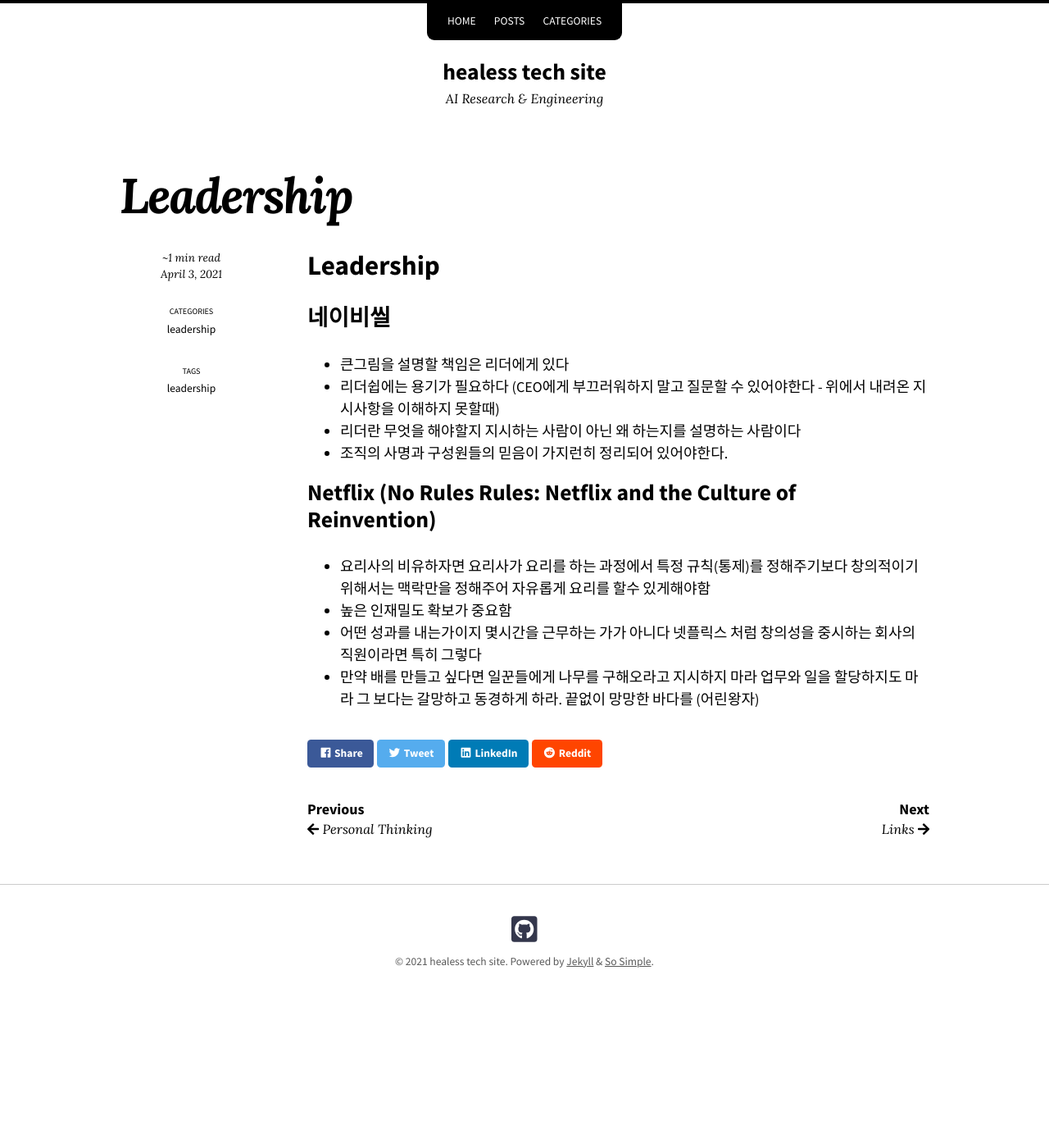
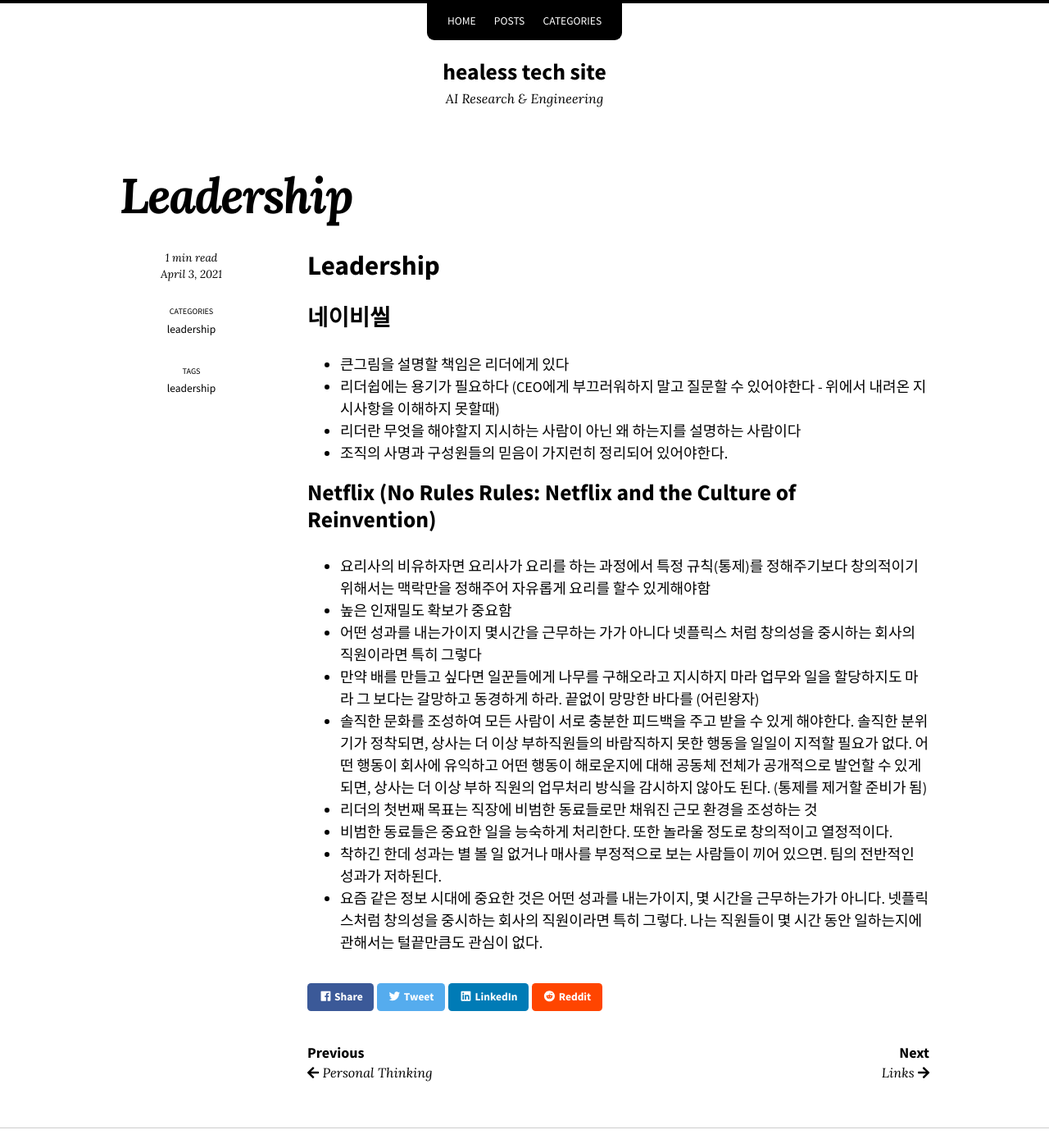
Before and after one commit to healess/healess.github.io, a Jekyll site: the page built from _posts/2021-04-03-Leardership.md, in a window 1280 px wide and 1400 px high. Shown: the whole window at 82% size. Built offline with Jekyll 4.4.1, drawn with Linux system fonts in a browser that asks for light colours; nearby versions of some CDN libraries.

Commit message:
Update 2021-04-03-Leardership.md

```diff
--- a/_posts/2021-04-03-Leardership.md
+++ b/_posts/2021-04-03-Leardership.md
@@ -18,3 +18,8 @@ tags:
 * 높은 인재밀도 확보가 중요함
 * 어떤 성과를 내는가이지 몇시간을 근무하는 가가 아니다 넷플릭스 처럼 창의성을 중시하는 회사의 직원이라면 특히 그렇다
 * 만약 배를 만들고 싶다면 일꾼들에게 나무를 구해오라고 지시하지 마라 업무와 일을 할당하지도 마라 그 보다는 갈망하고 동경하게 하라. 끝없이 망망한 바다를 (어린왕자)
+* 솔직한 문화를 조성하여 모든 사람이 서로 충분한 피드백을 주고 받을 수 있게 해야한다. 솔직한 분위기가 정착되면, 상사는 더 이상 부하직원들의 바람직하지 못한 행동을 일일이 지적할 필요가 없다. 어떤 행동이 회사에 유익하고 어떤 행동이 해로운지에 대해 공동체 전체가 공개적으로 발언할 수 있게 되면, 상사는 더 이상 부하 직원의 업무처리 방식을 감시하지 않아도 된다. (통제를 제거할 준비가 됨)
+* 리더의 첫번째 목표는 직장에 비범한 동료들로만 채워진 근모 환경을 조성하는 것
+* 비범한 동료들은 중요한 일을 능숙하게 처리한다. 또한 놀라울 정도로 창의적이고 열정적이다.
+* 착하긴 한데 성과는 별 볼 일 없거나 매사를 부정적으로 보는 사람들이 끼어 있으면. 팀의 전반적인 성과가 저하된다.
+* 요즘 같은 정보 시대에 중요한 것은 어떤 성과를 내는가이지, 몇 시간을 근무하는가가 아니다. 넷플릭스처럼 창의성을 중시하는 회사의 직원이라면 특히 그렇다. 나는 직원들이 몇 시간 동안 일하는지에 관해서는 털끝만큼도 관심이 없다.
```
